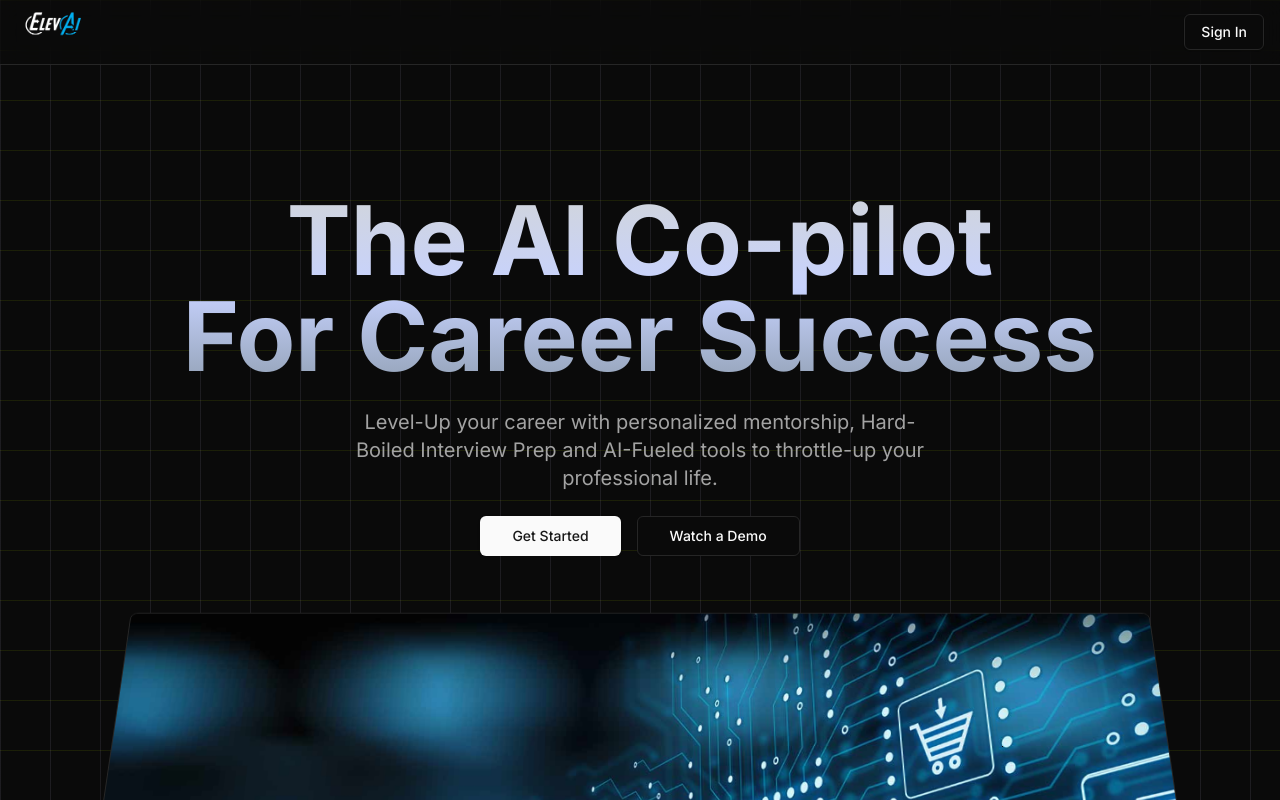
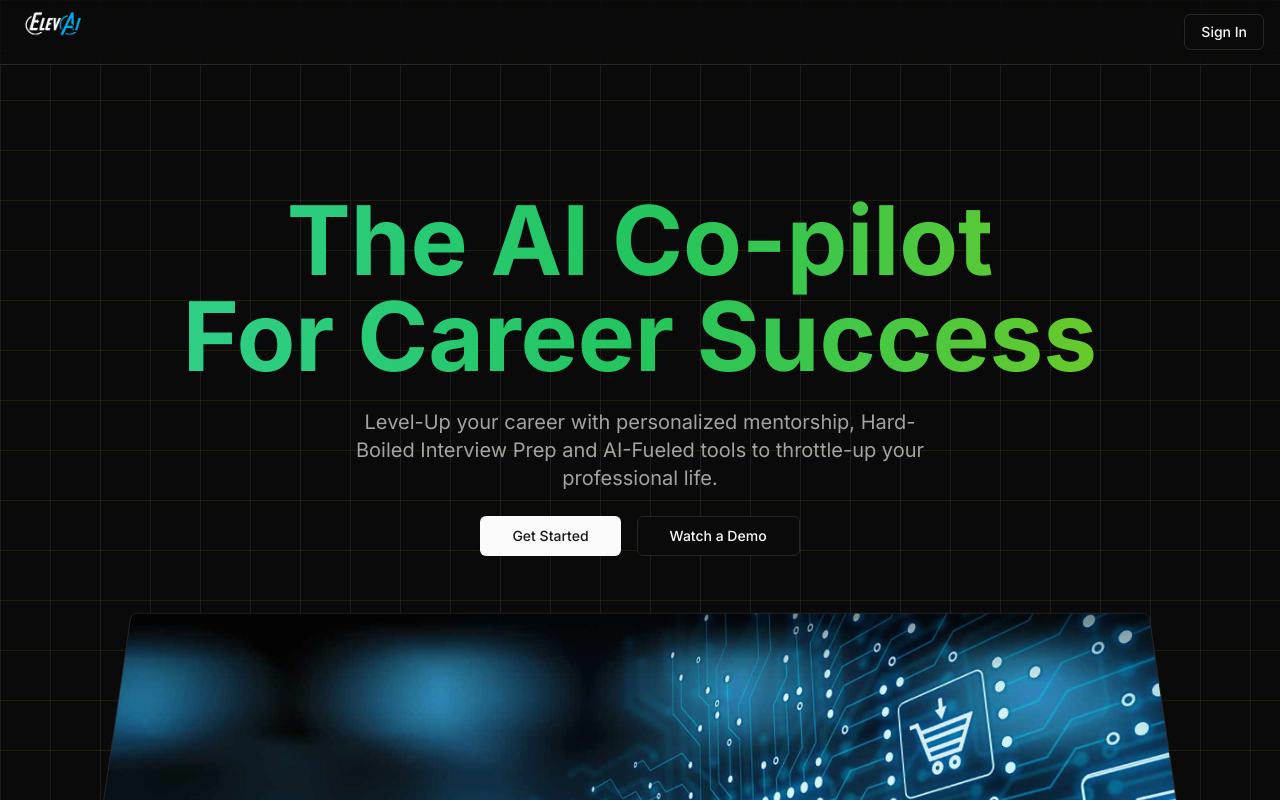
Before and after one commit to SenseiJha/Elevai, a Next.js app: page / in a window 1280 px wide. Shown: the top 800 px of the page. Built offline with nearby package versions, Linux system fonts and the light colour scheme; no server answers.

Commit message:
Update globals.css

```diff
--- a/app/globals.css
+++ b/app/globals.css
@@ -100,7 +100,7 @@ body {
   }
 
   .gradient-title{
-    @apply bg-gradient-to-b from-gray-300 via-indigo-200 to-slate-400 bg-clip-text text-transparent;
+    @apply bg-gradient-to-r from-emerald-400 via-green-500 to-lime-500 bg-clip-text text-transparent;
   }
 }
 
```
